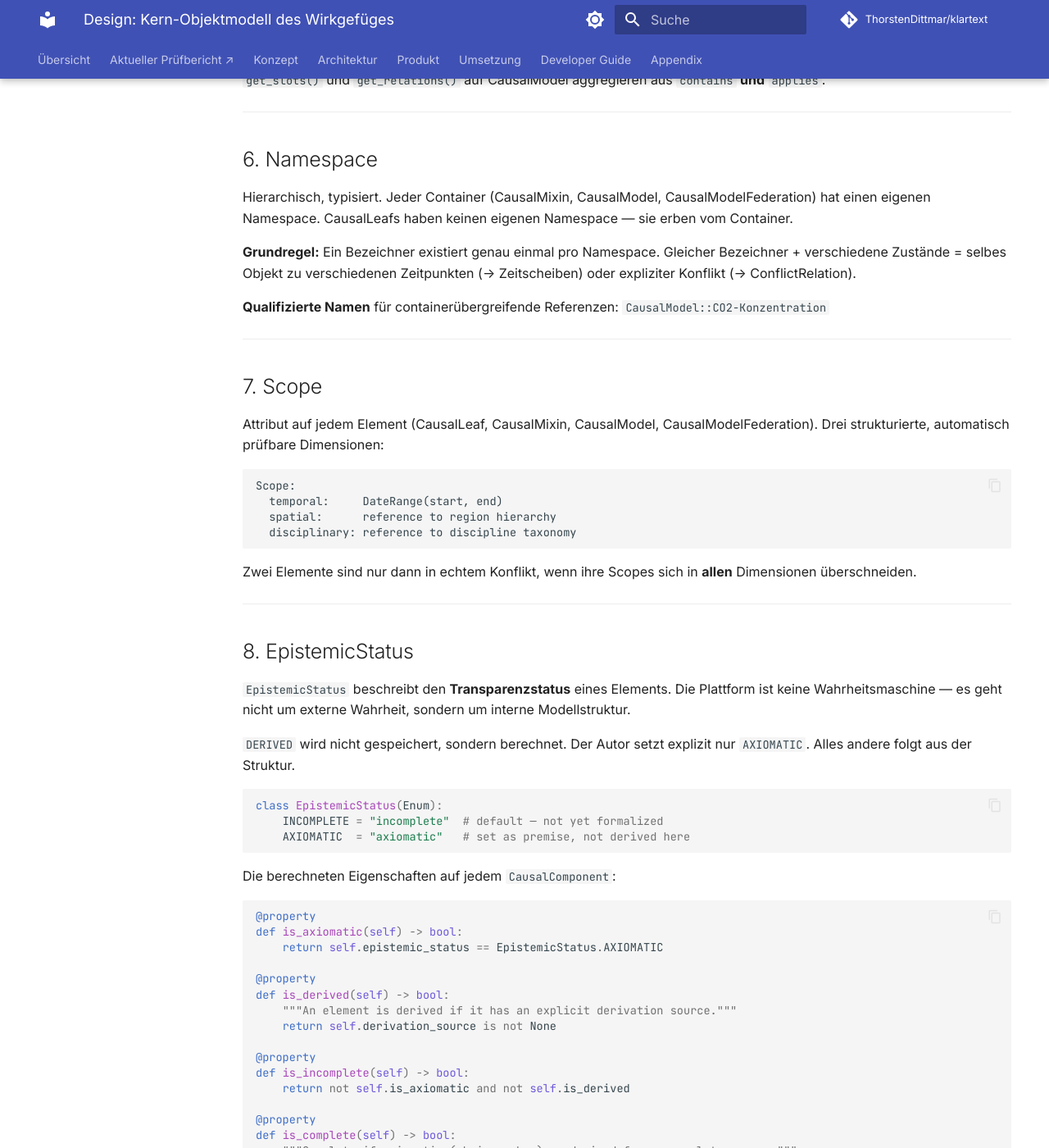
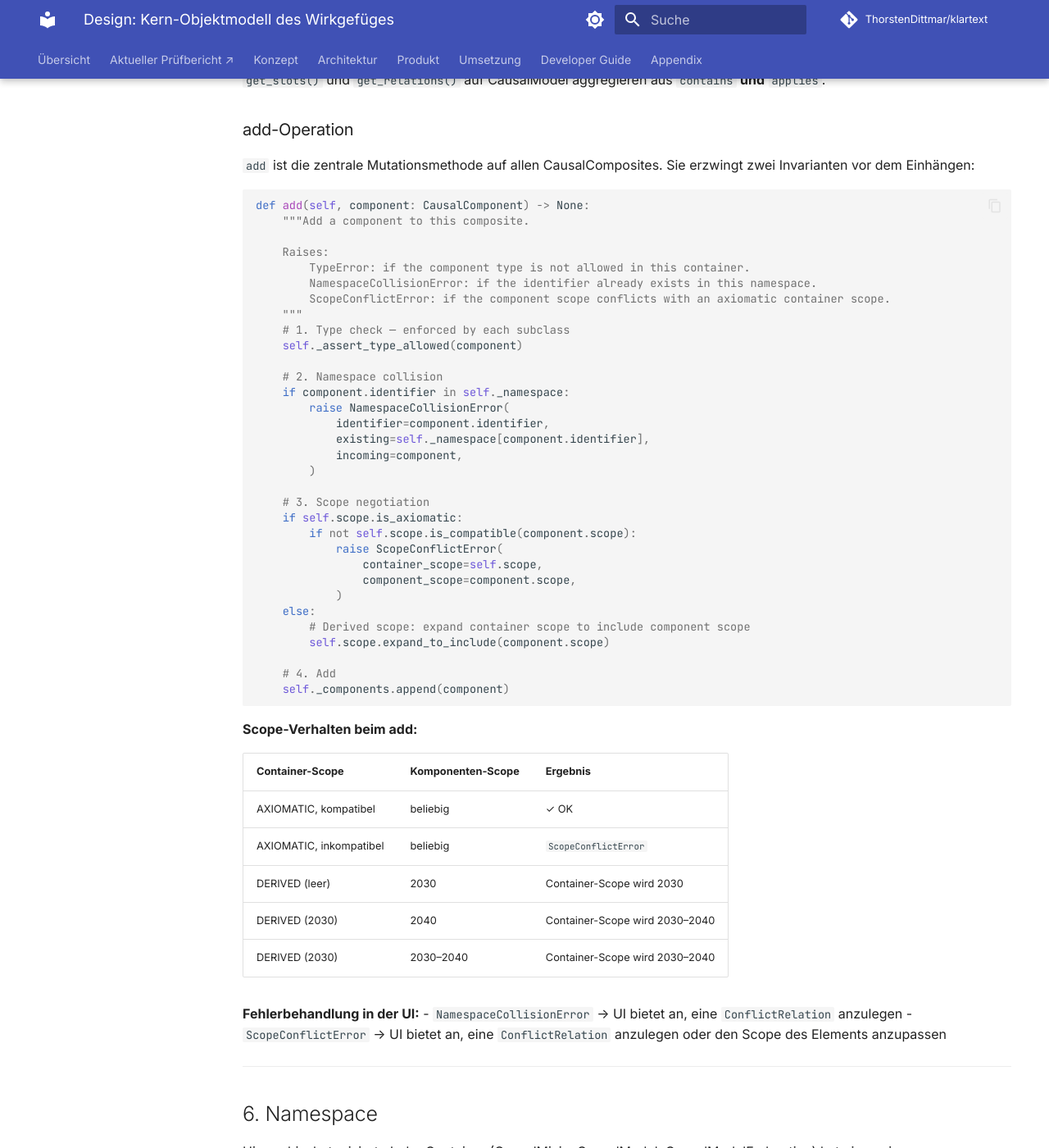
Before and after one commit to ThorstenDittmar/klartext, an MkDocs documentation site: the page built from docs/superpowers/specs/2026-06-01-causal-core-object-model-design.md, in a window 1280 px wide and 1400 px high, scrolled down 5431 px. Shown: the whole window at 82% size. Built offline with MkDocs 1.6.1 and Material for MkDocs 9.7.7, drawn with Linux system fonts in a browser that asks for light colours; comment, search, counter and statistics services are not loaded; some of the changed text lies outside the part shown.

Commit message:
docs: add-Operation und Scope-Verhandlung auf CausalComposite beschreiben
add() erzwingt Typ-, Namespace- und Scope-Prüfung. Scope kann AXIOMATIC
(Einschränkung) oder DERIVED (wächst als Hülle) sein. Fehlerbehandlung
NamespaceCollisionError/ScopeConflictError mit UI-Hinweisen.

Co-Authored-By: Claude Sonnet 4.6 <noreply@anthropic.com>

````diff
--- a/docs/superpowers/specs/2026-06-01-causal-core-object-model-design.md
+++ b/docs/superpowers/specs/2026-06-01-causal-core-object-model-design.md
@@ -188,6 +188,59 @@ Eine strukturierte Hierarchie mehrerer CausalModels und/oder CausalModelFederati
 
 `get_slots()` und `get_relations()` auf CausalModel aggregieren aus `contains` **und** `applies`.
 
+### add-Operation
+
+`add` ist die zentrale Mutationsmethode auf allen CausalComposites. Sie erzwingt zwei Invarianten vor dem Einhängen:
+
+```python
+def add(self, component: CausalComponent) -> None:
+    """Add a component to this composite.
+
+    Raises:
+        TypeError: if the component type is not allowed in this container.
+        NamespaceCollisionError: if the identifier already exists in this namespace.
+        ScopeConflictError: if the component scope conflicts with an axiomatic container scope.
+    """
+    # 1. Type check — enforced by each subclass
+    self._assert_type_allowed(component)
+
+    # 2. Namespace collision
+    if component.identifier in self._namespace:
+        raise NamespaceCollisionError(
+            identifier=component.identifier,
+            existing=self._namespace[component.identifier],
+            incoming=component,
+        )
+
+    # 3. Scope negotiation
+    if self.scope.is_axiomatic:
+        if not self.scope.is_compatible(component.scope):
+            raise ScopeConflictError(
+                container_scope=self.scope,
+                component_scope=component.scope,
+            )
+    else:
+        # Derived scope: expand container scope to include component scope
+        self.scope.expand_to_include(component.scope)
+
+    # 4. Add
+    self._components.append(component)
+```
+
+**Scope-Verhalten beim add:**
+
+| Container-Scope | Komponenten-Scope | Ergebnis |
+|---|---|---|
+| AXIOMATIC, kompatibel | beliebig | ✓ OK |
+| AXIOMATIC, inkompatibel | beliebig | `ScopeConflictError` |
+| DERIVED (leer) | 2030 | Container-Scope wird 2030 |
+| DERIVED (2030) | 2040 | Container-Scope wird 2030–2040 |
+| DERIVED (2030) | 2030–2040 | Container-Scope wird 2030–2040 |
+
+**Fehlerbehandlung in der UI:**
+- `NamespaceCollisionError` → UI bietet an, eine `ConflictRelation` anzulegen
+- `ScopeConflictError` → UI bietet an, eine `ConflictRelation` anzulegen oder den Scope des Elements anzupassen
+
 ---
 
 ## 6. Namespace
@@ -212,6 +265,29 @@ Scope:
 ```
 
 Zwei Elemente sind nur dann in echtem Konflikt, wenn ihre Scopes sich in **allen** Dimensionen überschneiden.
+
+**Scope ist selbst AXIOMATIC oder DERIVED:**
+
+- `AXIOMATIC` — vom Autor explizit gesetzt. Wirkt als Einschränkung: neu hinzugefügte Elemente müssen darin passen.
+- `DERIVED` — aus den enthaltenen Elementen berechnet. Wächst als Hülle mit jedem `add` mit.
+
+Ein Scope ohne explizite Dimensionen beginnt als DERIVED (leer) und akkumuliert seine Dimensionen durch die hinzugefügten Elemente.
+
+**Schlüsselmethoden:**
+
+```python
+@property
+def is_axiomatic(self) -> bool: ...
+
+def is_compatible(self, other: Scope) -> bool:
+    """True if this scope and other overlap in all defined dimensions."""
+    ...
+
+def expand_to_include(self, other: Scope) -> None:
+    """Expand this derived scope to include all dimensions of other.
+    Only valid if is_axiomatic is False."""
+    ...
+```
 
 ---
 
````
